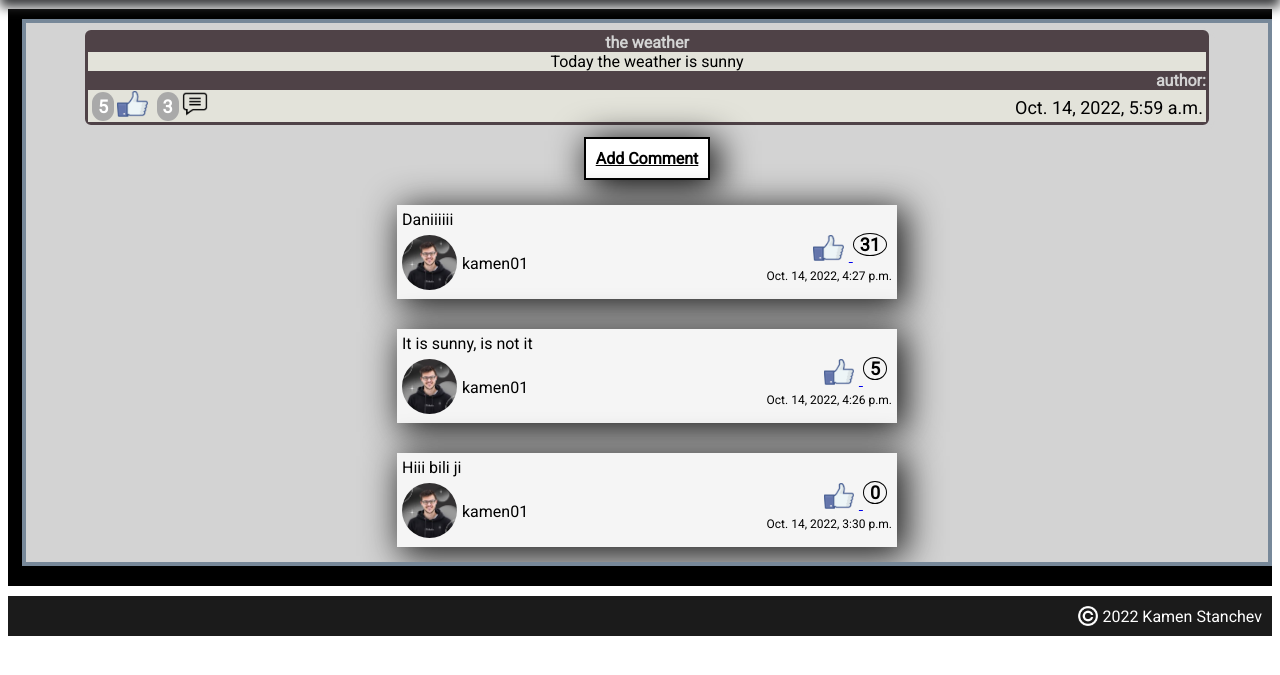
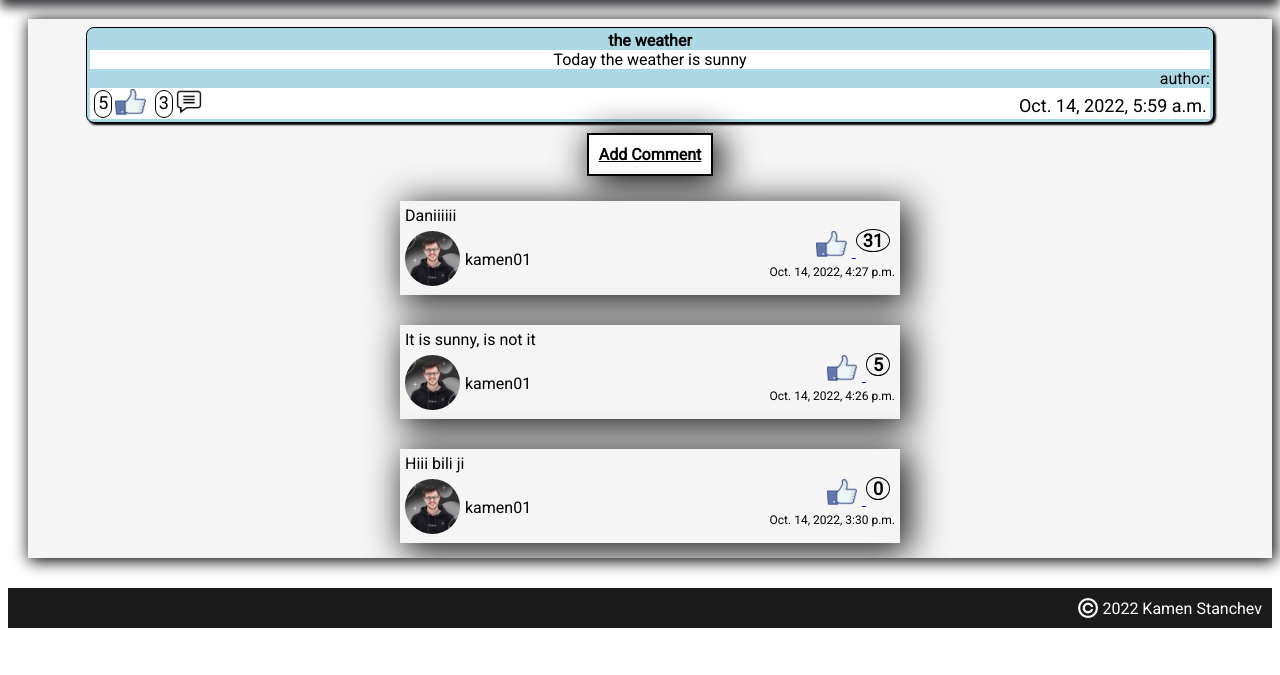
Before and after one commit to KamenStanchev/forum_web_site, a Django app: page /article-details/1/ in a window 1280 px wide. Shown: the part 49-724 px from the top of the page. Run offline with Django 4.2, Linux system fonts and the light colour scheme; data comes from the database, SQL or seed files in the repository.

Commit message:
design home page

```diff
--- a/forum_project/main_app/templates/home.html
+++ b/forum_project/main_app/templates/home.html
@@ -32,7 +32,7 @@
             {% for article in articles %}
                 <div class="container-items">
                     <p class="topic-title">
-                        <a style="color: white" href="{% url 'article-details' article.id %}">{{ article.title }}</a>
+                        <a style="color: black" href="{% url 'article-details' article.id %}">{{ article.title }}</a>
                     </p>
                     <p class="topic-content">
                         {{ article.content|truncatechars:400 }}
--- a/static/css/container.css
+++ b/static/css/container.css
@@ -5,7 +5,6 @@
         padding-top: 10px;
         padding-bottom: 20px;
         margin-top: 45px;
-        background-color: black;
 
     }
 
@@ -14,14 +13,12 @@
         overflow-y: auto;
         overflow-x: hidden;
         flex-direction: column;
-        background-color: lightgrey;
+        background-color: whitesmoke;
         flex: 0.7;
-        border-style: solid;
-        border-color: lightslategray;
-        border-width: 4px;
         margin-left: 14px;
         padding-bottom: 15px;
         max-height: 685px;
+        box-shadow: black 2px 2px 15px 1px;
 
     }
 
@@ -29,52 +26,49 @@
         display: flex;
         overflow-y: scroll;
         flex-direction: column;
-        background-color: lightgrey;
+        background-color: whitesmoke;
         flex: 3;
-        border-style: solid;
-        border-color: lightslategray;
-        border-width: 4px;
-        margin-left: 14px;
+        margin-left: 20px;
         max-height: 700px;
+        box-shadow: black 2px 2px 15px 1px;
     }
 
     .right-container{
-        background-color: lightgrey;
+        background-color: whitesmoke;
         flex: 1;
-        border-style: solid;
-        border-color: lightslategray;
-        border-width: 4px;
-        margin-left: 14px;
+        margin-left: 20px;
         margin-right: 14px;
         max-height: 700px;
+        box-shadow: black 2px 2px 15px 1px;
+
     }
 
     .container-items{
         width: 90%;
         border-radius: 8px;
-        background-color: #4F4247;
-        color: lightgrey;
+        background-color: lightblue;
+        color: black;
         margin-left: auto;
         margin-right: auto;
-        margin-top: 5px;
+        margin-top: 8px;
         padding: 3px;
-        border: 2px solid;
+        border: 1px solid;
         box-shadow: 2px 2px 2px;
         text-align: center;
     }
 
     .topic-title{
         font-weight: bold;
+
     }
 
     .topic-content{
         font-size: 16px;
         color: black;
-        background-color: #e3e3da;
+        background-color: white;
     }
 
     .topic-author{
-        font-weight: bolder;
         text-align: right;
         margin: 0;
         padding: 0;
@@ -85,18 +79,17 @@
         flex-direction: row;
         font-size: 18px;
         color: black;
-        background-color: #e3e3da;
+        background-color: white;
     }
 
     .status-data-left{
         margin-top: 2px;
         margin-bottom: 1px;
         margin-left: 4px;
-        padding: 4px 6px;
-        background-color: darkgray;
+        padding: 1px 3px;
         border-radius: 12px;
-        color: white;
-        font-weight: bolder;
+        color: black;
+        border: black 1px solid;
     }
 
     .like-button{
--- a/static/css/topics.css
+++ b/static/css/topics.css
@@ -10,12 +10,12 @@
 
     .topic-link{
         font-size: 16px;
-        font-weight: bolder;
         text-decoration: none;
+        font-weight: bold;
         color: black;
-        background-color: #e3e3da;
+        background-color: lightblue;
         border: black 1px solid;
-        padding: 0 7px 0 7px;
+        padding: 3px 9px;
         border-radius: 12px;
 
     }
```
